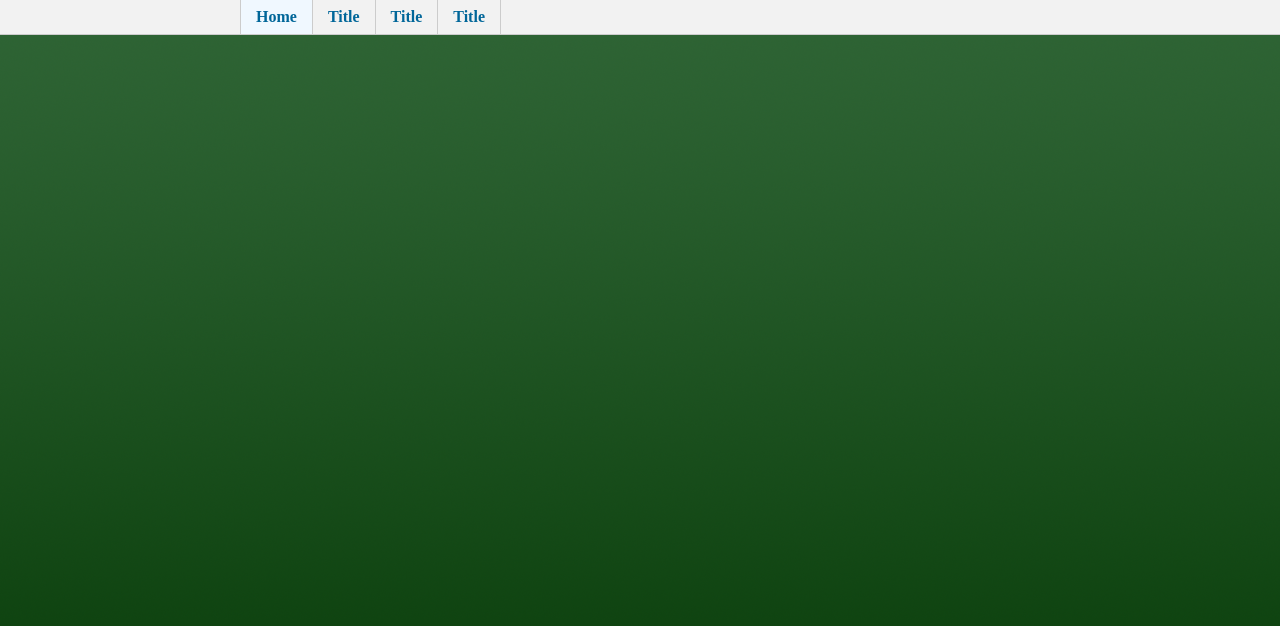
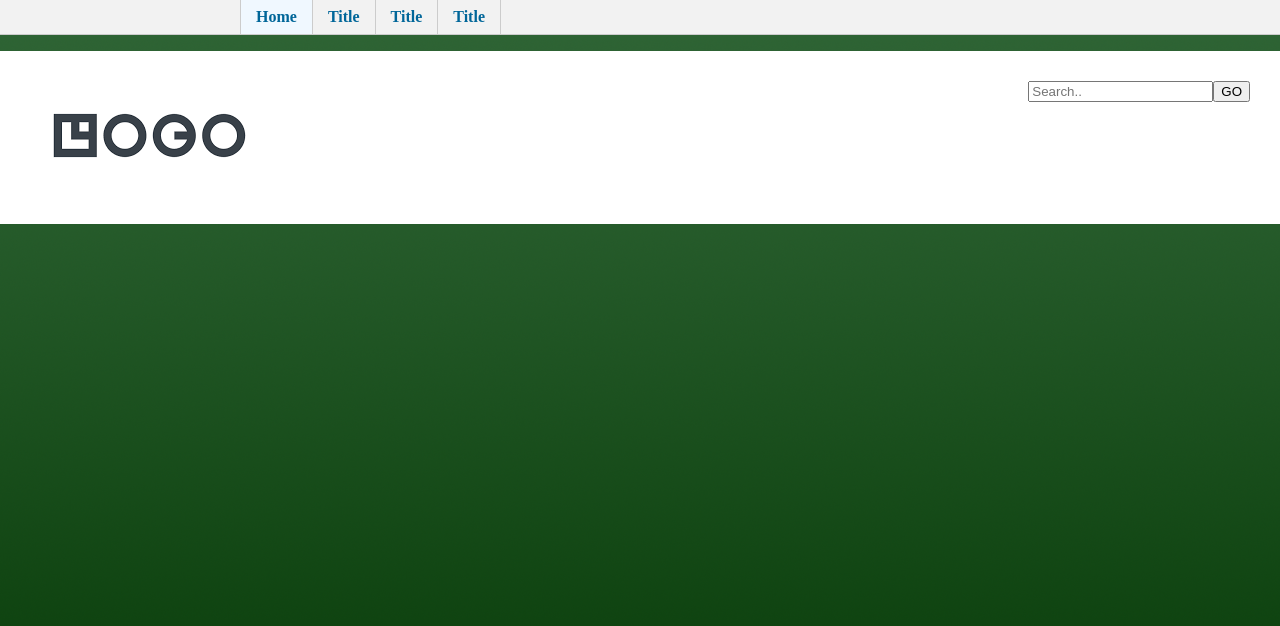
Before and after one commit to Cookooloo/dg1, a plain HTML site: page index.html in a window 1280 px wide. Shown: the top 626 px of the page. Drawn offline with Linux system fonts and the light colour scheme.

Commit message:
Added banner with logo and search bar. Card D1-2 done.

```diff
--- a/index.html
+++ b/index.html
@@ -12,10 +12,13 @@
             <li><a href="#">Title</a></li>
             <li><a href="#">Title</a></li>
             <li><a href="#">Title</a></li>
+
         </ul>
     </div>
     <div class="banner">
-
+        <img src="images/logo.png" alt="logo">
+        <input style="float: right; margin-top: 30px; margin-right: 30px" type="button" value="GO">
+        <input style="float: right; margin-top: 30px;" type="text" placeholder="Search..">
     </div>
     <div class="container">
 
--- a/style.css
+++ b/style.css
@@ -54,3 +54,9 @@ li a:hover {
 .active {
     background-color: aliceblue;
 }
+
+.banner {
+    background-color: white;
+    width: 100%;
+    float: left;
+}
```
